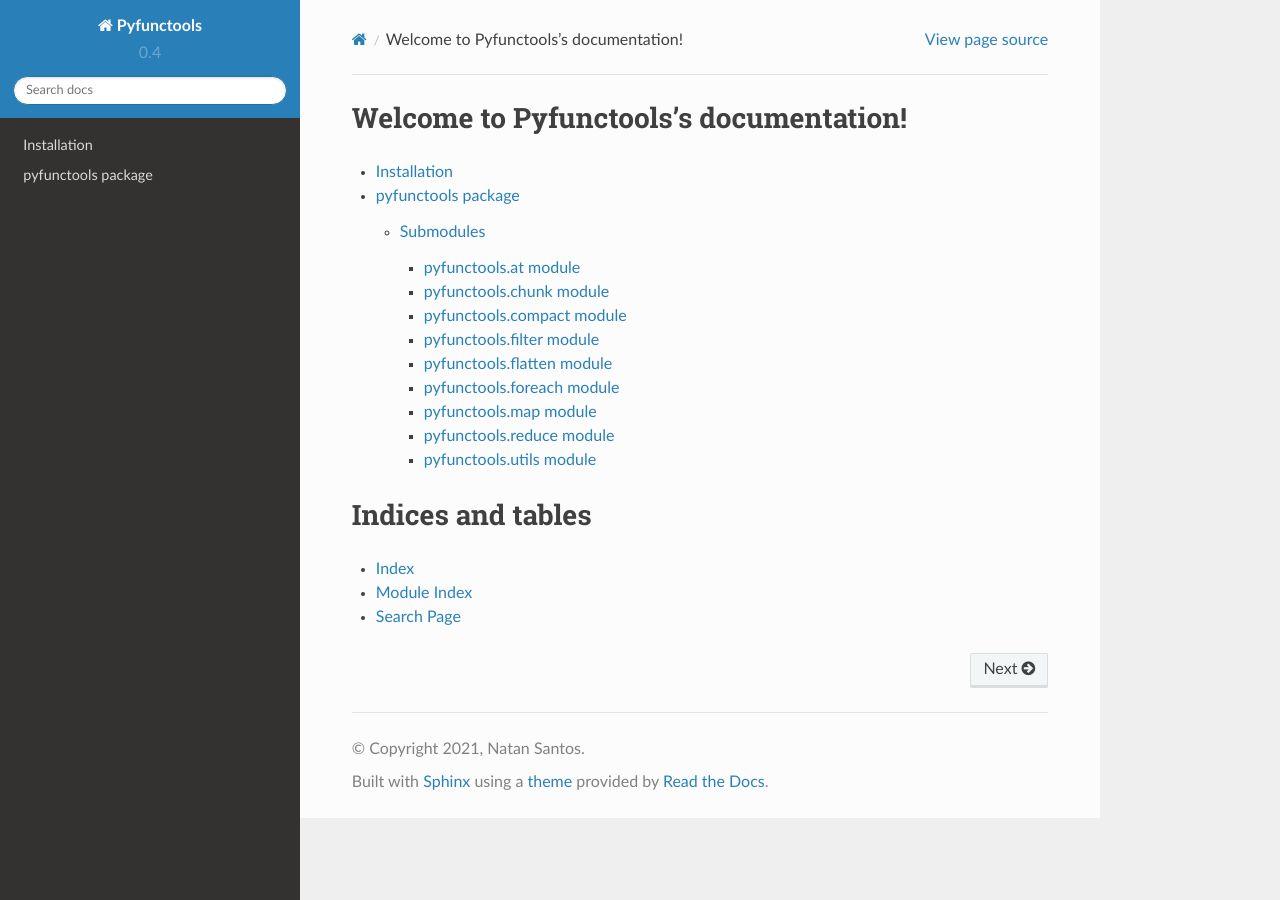
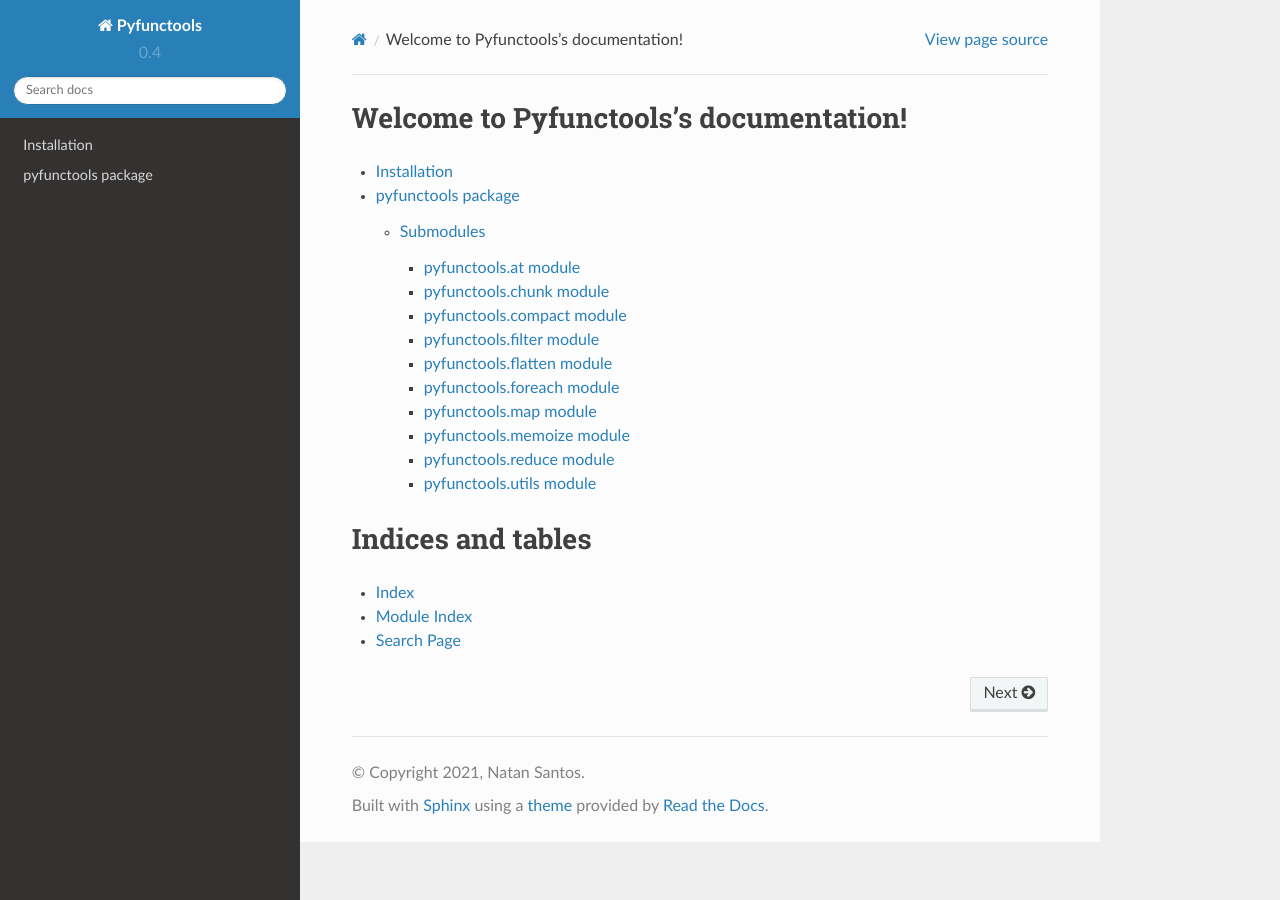
Before and after one commit to natanfeitosa/pyfunctools, a Sphinx documentation site: the page built from docs/index.rst, in a window 1280 px wide. Built offline with Sphinx 7.4.7 and the Read the Docs theme 2.0.0, drawn with Linux system fonts in a browser that asks for light colours.

Commit message:
add: memoize docs

```diff
--- /dev/null
+++ b/docs/pyfunctools.memoize.rst
@@ -0,0 +1,7 @@
+pyfunctools.memoize module
+======================
+
+.. automodule:: pyfunctools.memoize
+   :members:
+   :undoc-members:
+   :show-inheritance:
--- a/docs/pyfunctools.rst
+++ b/docs/pyfunctools.rst
@@ -19,5 +19,6 @@
    pyfunctools.flatten
    pyfunctools.foreach
    pyfunctools.map
+   pyfunctools.memoize
    pyfunctools.reduce
    pyfunctools.utils
```
